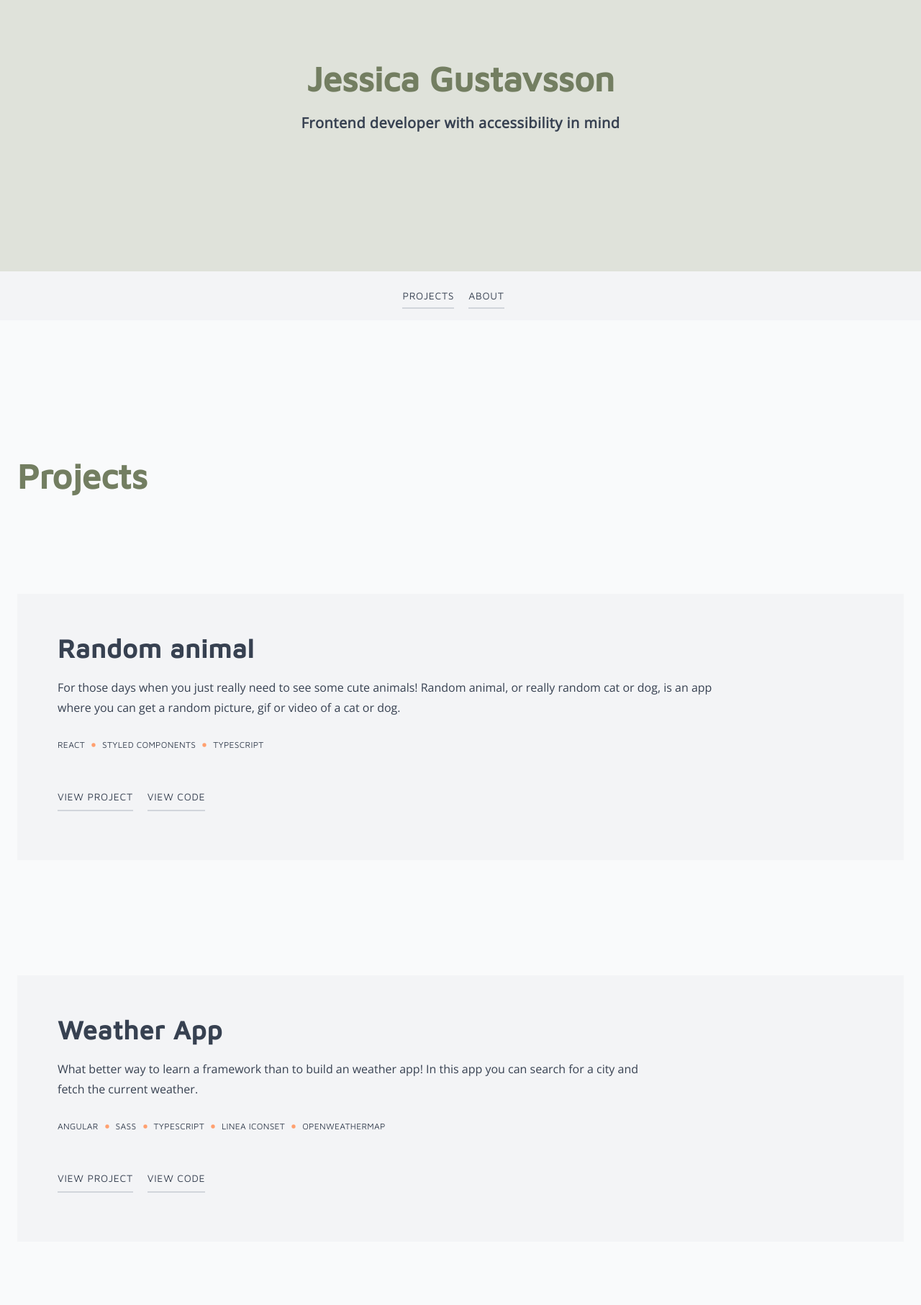
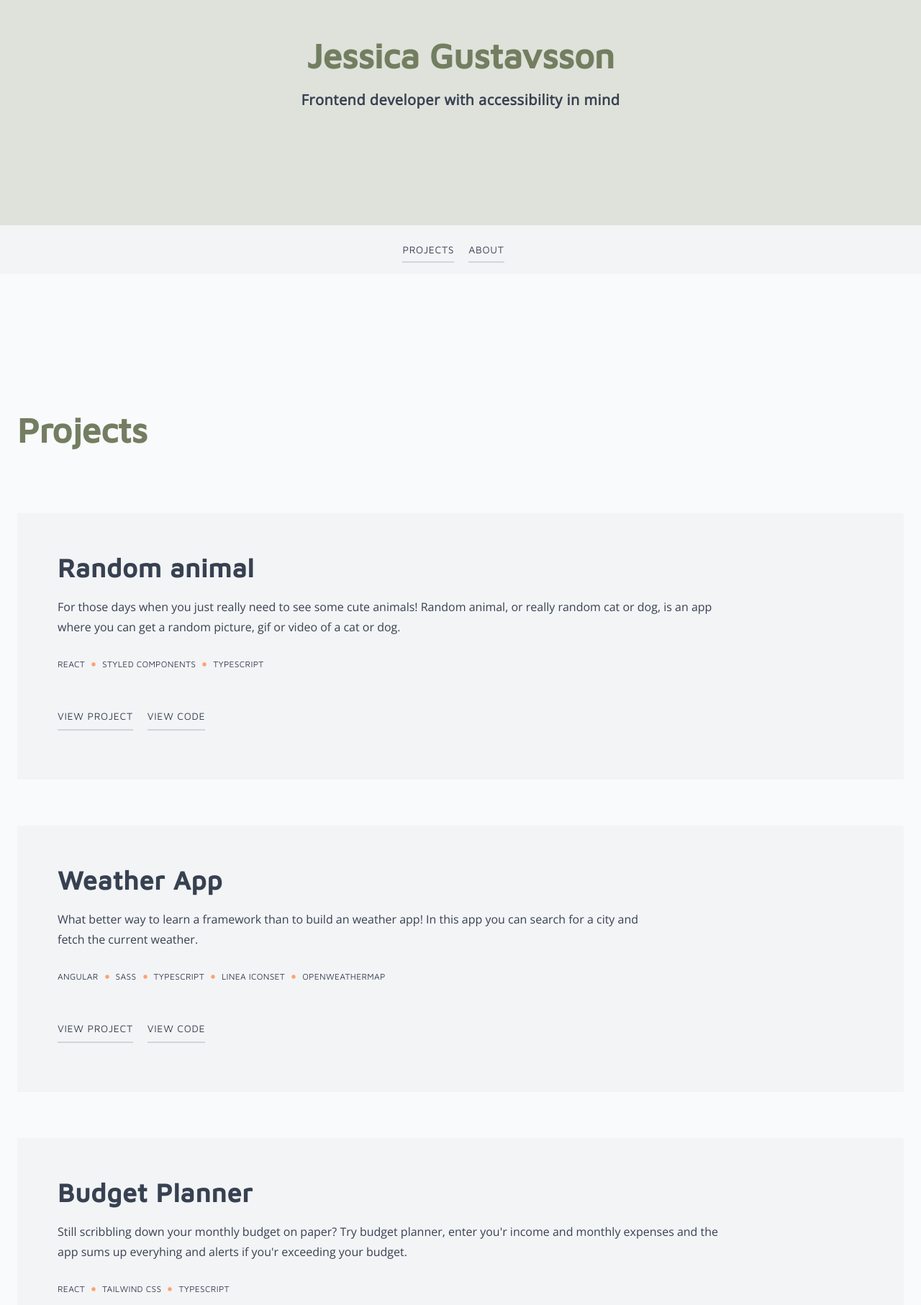
Before and after one commit to jdagmar/jdagmar.github.io, a React (Create React App) app: page / in a window 1280 px wide. Shown: the part 107-1920 px from the top of the page at 72% size. Built offline with nearby package versions, Linux system fonts and the light colour scheme.

Commit message:
Less margin

```diff
--- a/src/components/IntroHero.tsx
+++ b/src/components/IntroHero.tsx
@@ -1,7 +1,7 @@
 export const IntroHero = () => {
   return (
     <div className="bg-swamp-green-200">
-      <div className=" py-48 max-w-7xl m-auto px-4 lg:px-6 text-center">
+      <div className="py-40 max-w-7xl m-auto px-4 lg:px-6 text-center">
         <h1 className="font-black  font-maven-pro text-swamp-green-600 text-3xl lg:text-5xl mb-6">
           Jessica Gustavsson
         </h1>
--- a/src/components/ProjectCards.tsx
+++ b/src/components/ProjectCards.tsx
@@ -5,7 +5,7 @@ import { Link } from './Link';
 
 export const ProjectCards = () => {
   const cards = projects.map((project, i) => (
-    <li className={`mb-40 p-14 bg-gray-100`} key={project.name}>
+    <li className={`mb-16 p-14 bg-gray-100`} key={project.name}>
       <div className="flex justify-between flex-col sm:flex-row">
         <div className="flex flex-col justify-between">
           <div>
@@ -49,6 +49,6 @@ export const ProjectCards = () => {
     </li>
   ));
   return (
-    <ul className="mt-32 flex-1 justify-center flex-wrap gap-4">{cards}</ul>
+    <ul className="mt-20 flex-1 justify-center flex-wrap gap-4">{cards}</ul>
   );
 };
```
